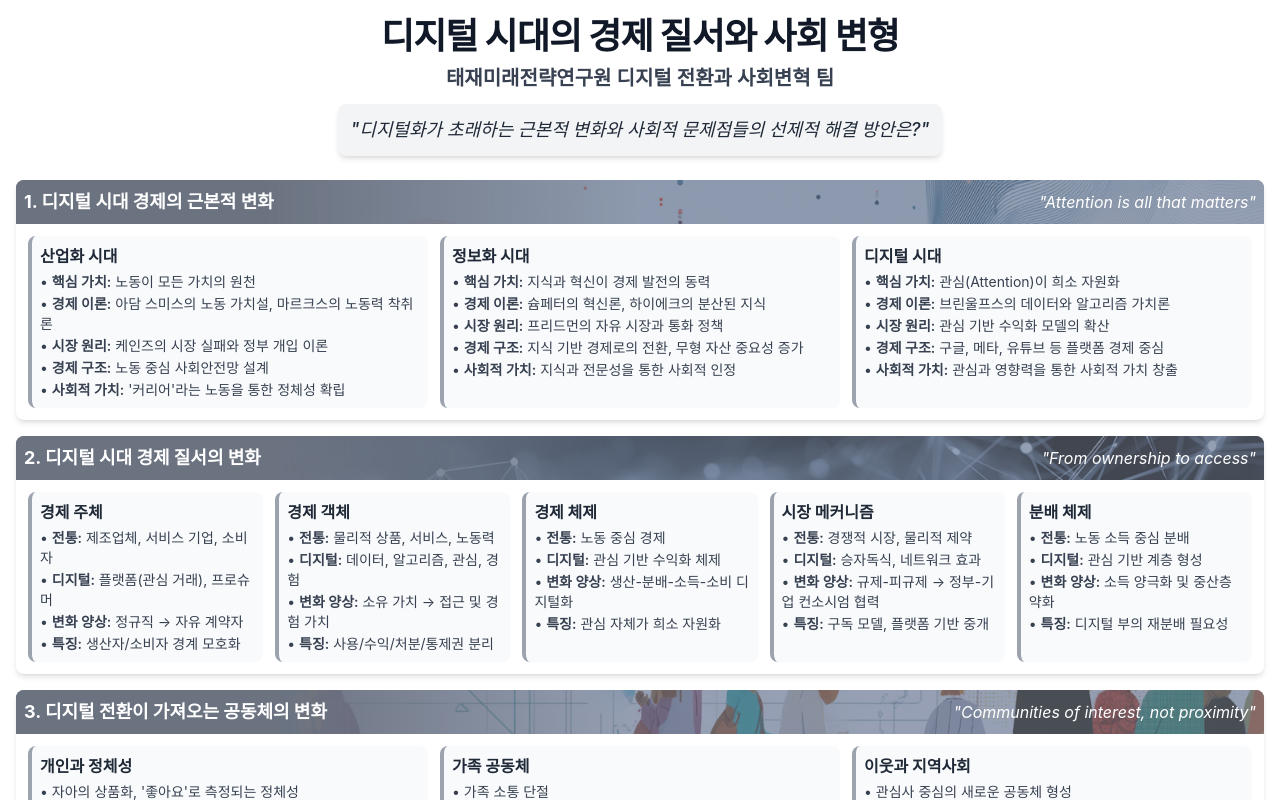
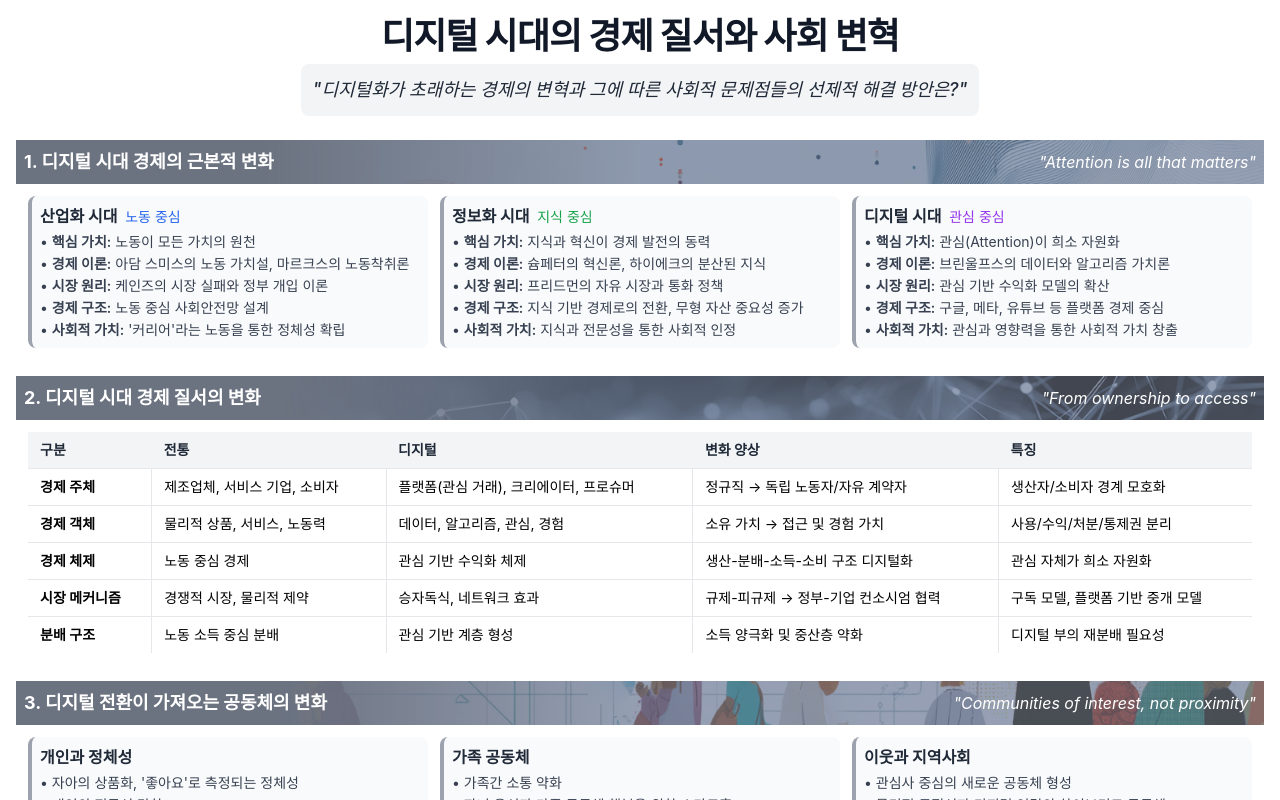
Before and after one commit to hohyon-ryu/taejae_mockups, a React (Create React App) app: page /#/poster/digital-economy in a window 1280 px wide. Shown: the top 800 px of the page. Built offline with nearby package versions, Linux system fonts and the light colour scheme.

Commit message:
refactor: enhance content clarity and structure in Digital Economy Poster

```diff
--- a/src/components/DigitalEconomyPoster.tsx
+++ b/src/components/DigitalEconomyPoster.tsx
@@ -10,17 +10,16 @@ const DigitalEconomyPoster: React.FC = () => {
       <div className="max-w-7xl mx-auto">
         {/* 헤더 */}
         <div className="text-center mb-6">
-          <h1 className="text-4xl font-extrabold mb-2 text-gray-900 tracking-tight">디지털 시대의 경제 질서와 사회 변형</h1>
-          <p className="text-xl text-gray-700 font-semibold mb-3">태재미래전략연구원 디지털 전환과 사회변혁 팀</p>
-          <div className="bg-gray-100 p-3 rounded-lg inline-block shadow-md">
+          <h1 className="text-4xl font-extrabold mb-2 text-gray-900 tracking-tight">디지털 시대의 경제 질서와 사회 변혁</h1>
+          <div className="bg-gray-100 p-3 rounded-lg inline-block">
             <p className="text-lg text-gray-800 italic font-medium">
-              "디지털화가 초래하는 근본적 변화와 사회적 문제점들의 선제적 해결 방안은?"
+              "디지털화가 초래하는 경제의 변혁과 그에 따른 사회적 문제점들의 선제적 해결 방안은?"
             </p>
           </div>
         </div>
 
         {/* 핵심 변화: 노동에서 관심으로 */}
-        <div className="mb-4 bg-white rounded-lg shadow-md overflow-hidden">
+        <div className="mb-4 bg-white overflow-hidden">
           <div className="bg-gray-500 text-white p-2 relative overflow-hidden">
             <div className="absolute inset-0">
               <div className="absolute inset-0 bg-gradient-to-r from-gray-500/90 via-gray-500/85 to-gray-500/80">
@@ -36,10 +35,10 @@ const DigitalEconomyPoster: React.FC = () => {
           <div className="p-3">
             <div className="grid grid-cols-3 gap-3">
               <div className="bg-gray-50 p-2 rounded-lg border-l-4 border-gray-400">
-                <h3 className="text-base font-bold text-gray-800 mb-1">산업화 시대</h3>
+                <h3 className="text-base font-bold text-gray-800 mb-1">산업화 시대 <span className="text-blue-600 font-normal text-sm ml-1">노동 중심</span></h3>
                 <ul className="text-sm space-y-0.5 text-gray-700">
                   <li>• <span className="font-semibold">핵심 가치:</span> 노동이 모든 가치의 원천</li>
-                  <li>• <span className="font-semibold">경제 이론:</span> 아담 스미스의 노동 가치설, 마르크스의 노동력 착취론</li>
+                  <li>• <span className="font-semibold">경제 이론:</span> 아담 스미스의 노동 가치설, 마르크스의 노동착취론</li>
                   <li>• <span className="font-semibold">시장 원리:</span> 케인즈의 시장 실패와 정부 개입 이론</li>
                   <li>• <span className="font-semibold">경제 구조:</span> 노동 중심 사회안전망 설계</li>
                   <li>• <span className="font-semibold">사회적 가치:</span> '커리어'라는 노동을 통한 정체성 확립</li>
@@ -47,7 +46,7 @@ const DigitalEconomyPoster: React.FC = () => {
               </div>
 
               <div className="bg-gray-50 p-2 rounded-lg border-l-4 border-gray-400">
-                <h3 className="text-base font-bold text-gray-800 mb-1">정보화 시대</h3>
+                <h3 className="text-base font-bold text-gray-800 mb-1">정보화 시대 <span className="text-green-600 font-normal text-sm ml-1">지식 중심</span></h3>
                 <ul className="text-sm space-y-0.5 text-gray-700">
                   <li>• <span className="font-semibold">핵심 가치:</span> 지식과 혁신이 경제 발전의 동력</li>
                   <li>• <span className="font-semibold">경제 이론:</span> 슘페터의 혁신론, 하이에크의 분산된 지식</li>
@@ -58,7 +57,7 @@ const DigitalEconomyPoster: React.FC = () => {
               </div>
 
               <div className="bg-gray-50 p-2 rounded-lg border-l-4 border-gray-400">
-                <h3 className="text-base font-bold text-gray-800 mb-1">디지털 시대</h3>
+                <h3 className="text-base font-bold text-gray-800 mb-1">디지털 시대 <span className="text-purple-600 font-normal text-sm ml-1">관심 중심</span></h3>
                 <ul className="text-sm space-y-0.5 text-gray-700">
                   <li>• <span className="font-semibold">핵심 가치:</span> 관심(Attention)이 희소 자원화</li>
                   <li>• <span className="font-semibold">경제 이론:</span> 브린울프스의 데이터와 알고리즘 가치론</li>
@@ -72,7 +71,7 @@ const DigitalEconomyPoster: React.FC = () => {
         </div>
 
         {/* 비교 표 */}
-        <div className="mb-4 bg-white rounded-lg shadow-md overflow-hidden">
+        <div className="mb-4 bg-white overflow-hidden">
           <div className="bg-gray-500 text-white p-2 relative overflow-hidden">
             <div className="absolute inset-0">
               <div className="absolute inset-0 bg-gradient-to-r from-gray-500/90 via-gray-500/85 to-gray-500/80">
@@ -86,62 +85,61 @@ const DigitalEconomyPoster: React.FC = () => {
           </div>
 
           <div className="p-3">
-            <div className="grid grid-cols-5 gap-3">
-              <div className="bg-gray-50 p-2 rounded-lg border-l-4 border-gray-400">
-                <h3 className="text-base font-bold text-gray-800 mb-1">경제 주체</h3>
-                <ul className="text-sm space-y-0.5 text-gray-700">
-                  <li>• <span className="font-semibold">전통:</span> 제조업체, 서비스 기업, 소비자</li>
-                  <li>• <span className="font-semibold">디지털:</span> 플랫폼(관심 거래), 프로슈머</li>
-                  <li>• <span className="font-semibold">변화 양상:</span> 정규직 → 자유 계약자</li>
-                  <li>• <span className="font-semibold">특징:</span> 생산자/소비자 경계 모호화</li>
-                </ul>
-              </div>
-
-              <div className="bg-gray-50 p-2 rounded-lg border-l-4 border-gray-400">
-                <h3 className="text-base font-bold text-gray-800 mb-1">경제 객체</h3>
-                <ul className="text-sm space-y-0.5 text-gray-700">
-                  <li>• <span className="font-semibold">전통:</span> 물리적 상품, 서비스, 노동력</li>
-                  <li>• <span className="font-semibold">디지털:</span> 데이터, 알고리즘, 관심, 경험</li>
-                  <li>• <span className="font-semibold">변화 양상:</span> 소유 가치 → 접근 및 경험 가치</li>
-                  <li>• <span className="font-semibold">특징:</span> 사용/수익/처분/통제권 분리</li>
-                </ul>
-              </div>
-
-              <div className="bg-gray-50 p-2 rounded-lg border-l-4 border-gray-400">
-                <h3 className="text-base font-bold text-gray-800 mb-1">경제 체제</h3>
-                <ul className="text-sm space-y-0.5 text-gray-700">
-                  <li>• <span className="font-semibold">전통:</span> 노동 중심 경제</li>
-                  <li>• <span className="font-semibold">디지털:</span> 관심 기반 수익화 체제</li>
-                  <li>• <span className="font-semibold">변화 양상:</span> 생산-분배-소득-소비 디지털화</li>
-                  <li>• <span className="font-semibold">특징:</span> 관심 자체가 희소 자원화</li>
-                </ul>
-              </div>
-
-              <div className="bg-gray-50 p-2 rounded-lg border-l-4 border-gray-400">
-                <h3 className="text-base font-bold text-gray-800 mb-1">시장 메커니즘</h3>
-                <ul className="text-sm space-y-0.5 text-gray-700">
-                  <li>• <span className="font-semibold">전통:</span> 경쟁적 시장, 물리적 제약</li>
-                  <li>• <span className="font-semibold">디지털:</span> 승자독식, 네트워크 효과</li>
-                  <li>• <span className="font-semibold">변화 양상:</span> 규제-피규제 → 정부-기업 컨소시엄 협력</li>
-                  <li>• <span className="font-semibold">특징:</span> 구독 모델, 플랫폼 기반 중개 </li>
-                </ul>
-              </div>
-
-              <div className="bg-gray-50 p-2 rounded-lg border-l-4 border-gray-400">
-                <h3 className="text-base font-bold text-gray-800 mb-1">분배 체제</h3>
-                <ul className="text-sm space-y-0.5 text-gray-700">
-                  <li>• <span className="font-semibold">전통:</span> 노동 소득 중심 분배</li>
-                  <li>• <span className="font-semibold">디지털:</span> 관심 기반 계층 형성</li>
-                  <li>• <span className="font-semibold">변화 양상:</span> 소득 양극화 및 중산층 약화</li>
-                  <li>• <span className="font-semibold">특징:</span> 디지털 부의 재분배 필요성</li>
-                </ul>
-              </div>
+            <div className="overflow-x-auto">
+              <table className="min-w-full bg-white text-sm">
+                <thead className="bg-gray-100">
+                  <tr>
+                    <th className="py-2 px-3 text-left font-bold text-gray-800 border-b">구분</th>
+                    <th className="py-2 px-3 text-left font-bold text-gray-800 border-b">전통</th>
+                    <th className="py-2 px-3 text-left font-bold text-gray-800 border-b">디지털</th>
+                    <th className="py-2 px-3 text-left font-bold text-gray-800 border-b">변화 양상</th>
+                    <th className="py-2 px-3 text-left font-bold text-gray-800 border-b">특징</th>
+                  </tr>
+                </thead>
+                <tbody>
+                  <tr className="border-b hover:bg-gray-50">
+                    <td className="py-2 px-3 font-semibold border-r">경제 주체</td>
+                    <td className="py-2 px-3 border-r">제조업체, 서비스 기업, 소비자</td>
+                    <td className="py-2 px-3 border-r">플랫폼(관심 거래), 크리에이터, 프로슈머</td>
+                    <td className="py-2 px-3 border-r">정규직 → 독립 노동자/자유 계약자</td>
+                    <td className="py-2 px-3">생산자/소비자 경계 모호화</td>
+                  </tr>
+                  <tr className="border-b hover:bg-gray-50">
+                    <td className="py-2 px-3 font-semibold border-r">경제 객체</td>
+                    <td className="py-2 px-3 border-r">물리적 상품, 서비스, 노동력</td>
+                    <td className="py-2 px-3 border-r">데이터, 알고리즘, 관심, 경험</td>
+                    <td className="py-2 px-3 border-r">소유 가치 → 접근 및 경험 가치</td>
+                    <td className="py-2 px-3">사용/수익/처분/통제권 분리</td>
+                  </tr>
+                  <tr className="border-b hover:bg-gray-50">
+                    <td className="py-2 px-3 font-semibold border-r">경제 체제</td>
+                    <td className="py-2 px-3 border-r">노동 중심 경제</td>
+                    <td className="py-2 px-3 border-r">관심 기반 수익화 체제</td>
+                    <td className="py-2 px-3 border-r">생산-분배-소득-소비 구조 디지털화</td>
+                    <td className="py-2 px-3">관심 자체가 희소 자원화</td>
+                  </tr>
+                  <tr className="border-b hover:bg-gray-50">
+                    <td className="py-2 px-3 font-semibold border-r">시장 메커니즘</td>
+                    <td className="py-2 px-3 border-r">경쟁적 시장, 물리적 제약</td>
+                    <td className="py-2 px-3 border-r">승자독식, 네트워크 효과</td>
+                    <td className="py-2 px-3 border-r">규제-피규제 → 정부-기업 컨소시엄 협력</td>
+                    <td className="py-2 px-3">구독 모델, 플랫폼 기반 중개 모델</td>
+                  </tr>
+                  <tr className="hover:bg-gray-50">
+                    <td className="py-2 px-3 font-semibold border-r">분배 구조</td>
+                    <td className="py-2 px-3 border-r">노동 소득 중심 분배</td>
+                    <td className="py-2 px-3 border-r">관심 기반 계층 형성</td>
+                    <td className="py-2 px-3 border-r">소득 양극화 및 중산층 약화</td>
+                    <td className="py-2 px-3">디지털 부의 재분배 필요성</td>
+                  </tr>
+                </tbody>
+              </table>
             </div>
           </div>
         </div>
 
         {/* 디지털 전환이 가져오는 공동체의 변화 */}
-        <div className="mb-4 bg-white rounded-lg shadow-md overflow-hidden">
+        <div className="mb-4 bg-white overflow-hidden">
           <div className="bg-gray-500 text-white p-2 relative overflow-hidden">
             <div className="absolute inset-0">
               <div className="absolute inset-0 bg-gradient-to-r from-gray-500/90 via-gray-500/85 to-gray-500/80">
@@ -168,9 +166,9 @@ const DigitalEconomyPoster: React.FC = () => {
               <div className="bg-gray-50 p-2 rounded-lg border-l-4 border-gray-400">
                 <h3 className="text-base font-bold text-gray-800 mb-1">가족 공동체</h3>
                 <ul className="text-sm space-y-0.5 text-gray-700">
-                  <li>• 가족 소통 단절</li>
+                  <li>• 가족간 소통 약화</li>
                   <li>• 자녀 육성과 가족 공동체 행복을 위한 스마트홈</li>
-                  <li>• 가족이 생산 공간이 되는 환경 변화</li>
+                  <li>• 가정의 생산 공간 기능 추가</li>
                 </ul>
               </div>
 
@@ -214,7 +212,7 @@ const DigitalEconomyPoster: React.FC = () => {
         </div>
 
         {/* 디지털 관심 경제의 건강하고 안전한 미래 저해 요소 */}
-        <div className="mb-4 bg-white rounded-lg shadow-md overflow-hidden">
+        <div className="mb-4 bg-white overflow-hidden">
           <div className="bg-gray-500 text-white p-2 relative overflow-hidden">
             <div className="absolute inset-0">
               <div className="absolute inset-0 bg-gradient-to-r from-gray-500/90 via-gray-500/85 to-gray-500/80">
@@ -232,15 +230,15 @@ const DigitalEconomyPoster: React.FC = () => {
               <div className="bg-gray-50 p-2 rounded-lg border-l-4 border-gray-400">
                 <h3 className="text-base font-bold text-gray-800 mb-1">개인 측면:</h3>
                 <ul className="text-sm space-y-0.5 text-gray-700">
-                  <li>• <span className="font-semibold">인지 과부하:</span> 관심 경쟁과 알림 폭격으로 번아웃</li>
-                  <li>• <span className="font-semibold">자율성 침해:</span> 자율적 의사결정이 침해받는 상황</li>
+                  <li>• <span className="font-semibold">인지 과부하:</span> 관심 경쟁과 개인 역량 강화로 번아웃</li>
+                  <li>• <span className="font-semibold">자율성 침해:</span> 자율적 의사결정이 AI로 침해</li>
                 </ul>
               </div>
 
               <div className="bg-gray-50 p-2 rounded-lg border-l-4 border-gray-400">
                 <h3 className="text-base font-bold text-gray-800 mb-1">사회 측면:</h3>
                 <ul className="text-sm space-y-0.5 text-gray-700">
-                  <li>• <span className="font-semibold">사회적 단절 심화:</span> 온라인 집단으로 이동</li>
+                  <li>• <span className="font-semibold">사회적 단절 심화:</span> 온라인 집단의 양극화</li>
                   <li>• <span className="font-semibold">새로운 계급 격차:</span> 기술 불평등에 따른 격차</li>
                 </ul>
               </div>
@@ -257,7 +255,7 @@ const DigitalEconomyPoster: React.FC = () => {
         </div>
 
         {/* 건강하고 안전한 디지털 경제 질서 수립을 위한 전략 */}
-        <div className="mb-4 bg-white rounded-lg shadow-md overflow-hidden">
+        <div className="mb-4 bg-white overflow-hidden">
           <div className="bg-gray-500 text-white p-2 relative overflow-hidden">
             <div className="absolute inset-0">
               <div className="absolute inset-0 bg-gradient-to-r from-gray-500/90 via-gray-500/85 to-gray-500/80">
```
